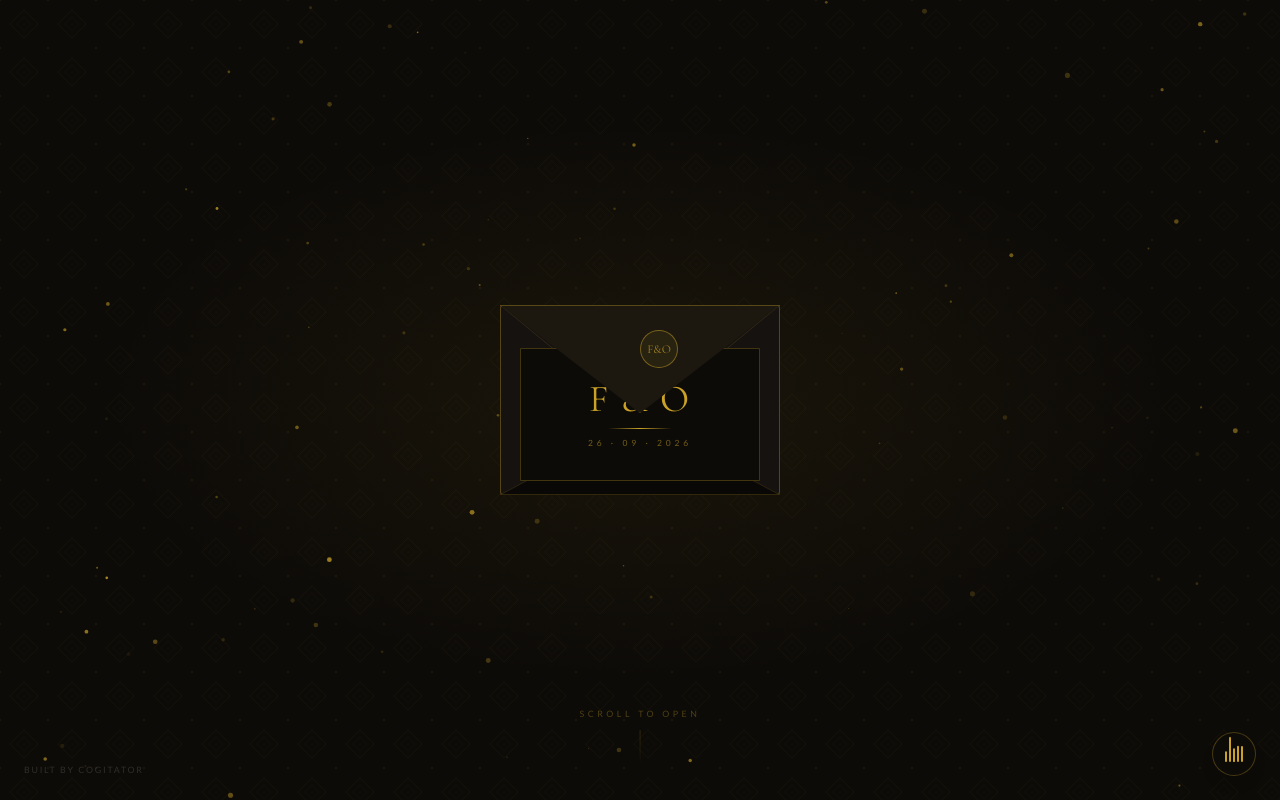
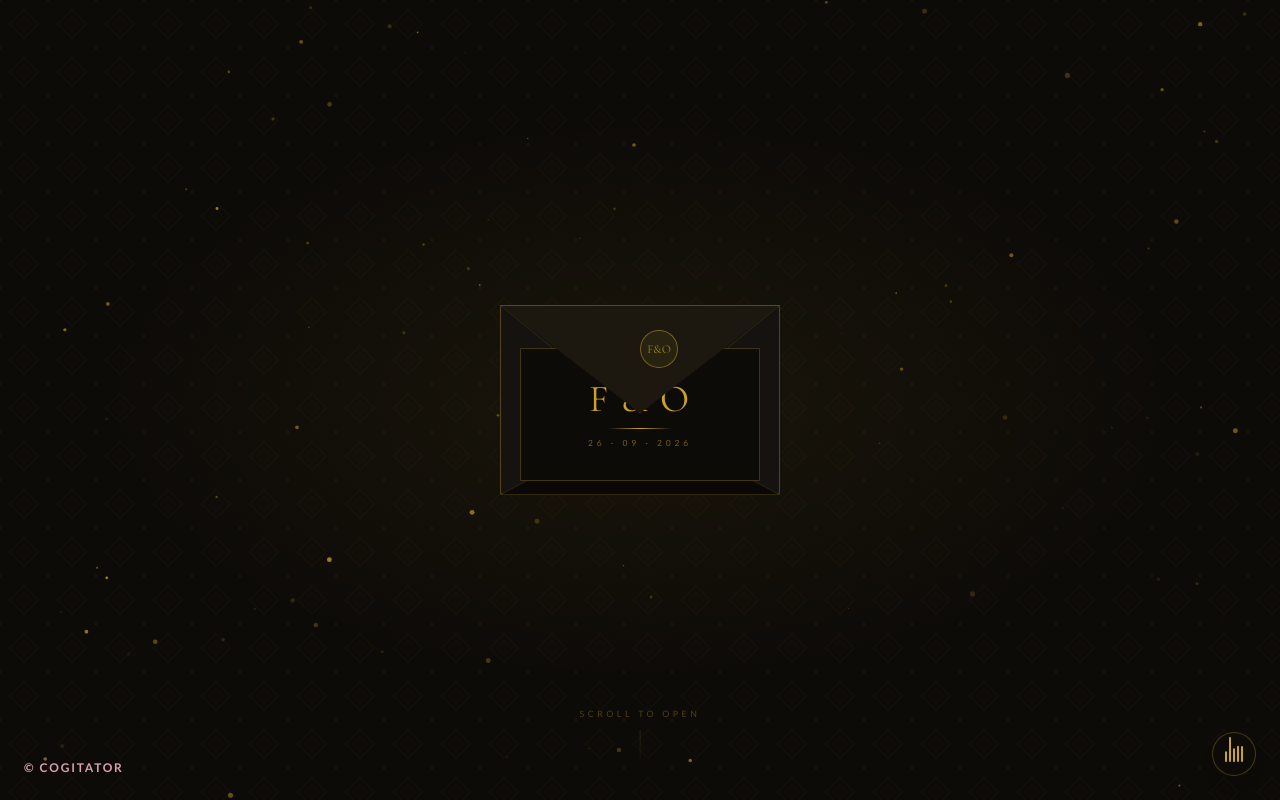
Before and after one commit to Makinston/Digital_Invite, a Next.js app: page / in a window 1280 px wide. Shown: the top 800 px of the page. Built offline with nearby package versions, Linux system fonts and the light colour scheme; no server answers.

Commit message:
fix: Clean up unused imports and improve code readability in BuilderBadge and Footer components

```diff
--- a/src/components/BuilderBadge.tsx
+++ b/src/components/BuilderBadge.tsx
@@ -3,6 +3,11 @@
 import { useEffect, useState } from "react";
 import { motion, AnimatePresence } from "framer-motion";
 import { BUILDER } from "@/lib/constants";
+
+// Slow, subtle hue drift — gold to a soft rose to a muted sage, and back.
+// Kept pastel/muted rather than saturated so it stays a quiet accent, not
+// a distraction from the wedding content.
+const CREDIT_COLORS = ["#C9A227", "#D9A0B3", "#8FAF8A", "#C9A227"];
 
 // A quiet, persistent credit — visible the whole time someone browses the
 // site, not just if they scroll all the way to the footer. Mirrors the
@@ -22,13 +27,19 @@ export default function BuilderBadge() {
           href={BUILDER.whatsappUrl}
           target="_blank"
           rel="noopener noreferrer"
-          className="fixed bottom-6 left-6 z-40 font-body text-[0.55rem] text-offwhite/15 hover:text-gold/60 tracking-[0.2em] uppercase transition-colors"
+          className="fixed bottom-6 left-6 z-40 font-body text-xs tracking-[0.15em] uppercase font-semibold"
           initial={{ opacity: 0, y: 10 }}
           animate={{ opacity: 1, y: 0 }}
           exit={{ opacity: 0 }}
+          whileHover={{ scale: 1.08 }}
           transition={{ duration: 0.5 }}
         >
-          Built by {BUILDER.name}
+          <motion.span
+            animate={{ color: CREDIT_COLORS }}
+            transition={{ duration: 14, repeat: Infinity, ease: "easeInOut" }}
+          >
+            © {BUILDER.name}
+          </motion.span>
         </motion.a>
       )}
     </AnimatePresence>
--- a/src/components/Footer.tsx
+++ b/src/components/Footer.tsx
@@ -49,7 +49,7 @@ export default function Footer() {
             href={BUILDER.whatsappUrl}
             target="_blank"
             rel="noopener noreferrer"
-            className="mt-10 inline-block font-body text-[0.55rem] text-offwhite/15 hover:text-gold/50 tracking-[0.25em] uppercase transition-colors"
+            className="mt-10 inline-block font-body text-[0.65rem] text-gold hover:text-gold-light tracking-[0.25em] uppercase font-semibold transition-colors"
           >
             Built by {BUILDER.name}
           </a>
```
